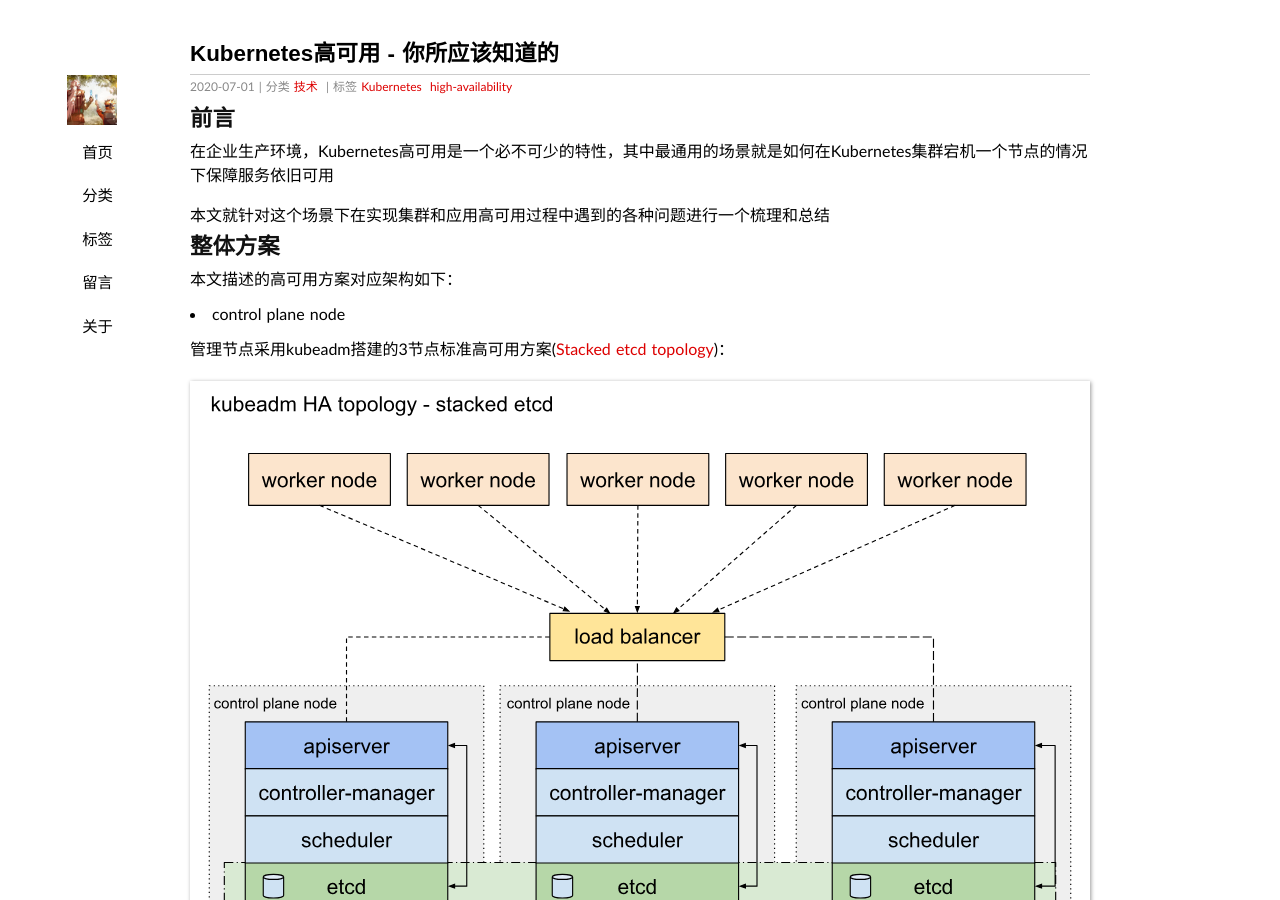
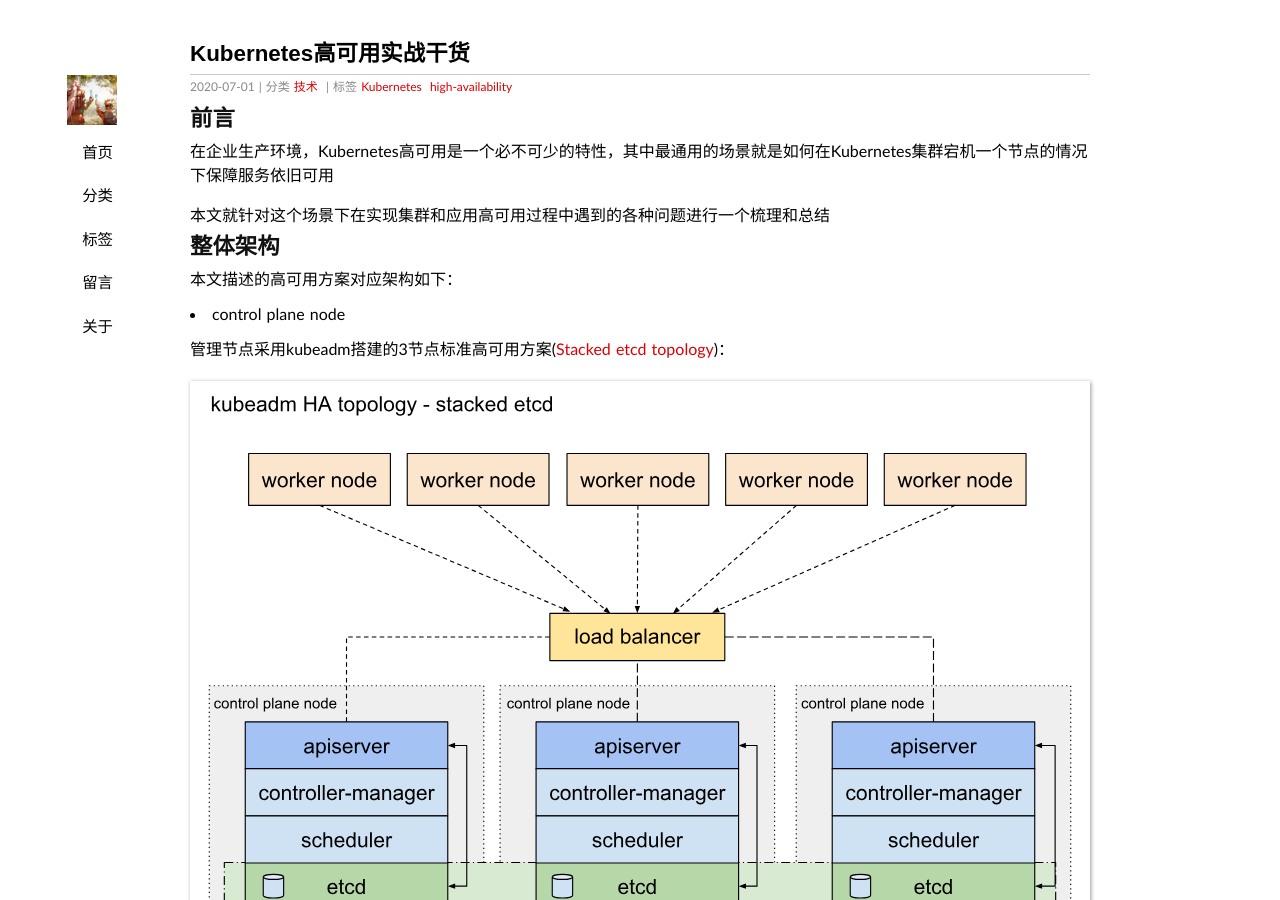
Before and after one commit to duyanghao/duyanghao.github.io, a Jekyll site: the page built from _posts/2020-6-2-kubernetes-ha.md, in a window 1280 px wide and 900 px high. Built offline with Jekyll 4.4.1, drawn with Linux system fonts in a browser that asks for light colours; some web fonts are replaced; comment, search, counter and statistics services are not loaded.

Commit message:
update kubernetes-ha
Signed-off-by: duyanghao <1294057873@qq.com>

```diff
--- a/_posts/2020-6-2-kubernetes-ha.md
+++ b/_posts/2020-6-2-kubernetes-ha.md
@@ -1,6 +1,6 @@
 ---
 layout: post
-title: Kubernetes高可用 - 你所应该知道的
+title: Kubernetes高可用实战干货
 date: 2020-7-1 19:10:31
 category: 技术
 tags: Kubernetes high-availability
@@ -13,7 +13,7 @@
 
 本文就针对这个场景下在实现集群和应用高可用过程中遇到的各种问题进行一个梳理和总结
 
-## 整体方案
+## 整体架构
 
 本文描述的高可用方案对应架构如下：
 
```
Also changed, not shown: public/img/kubernetes_ha/ha-logo.png (added).
